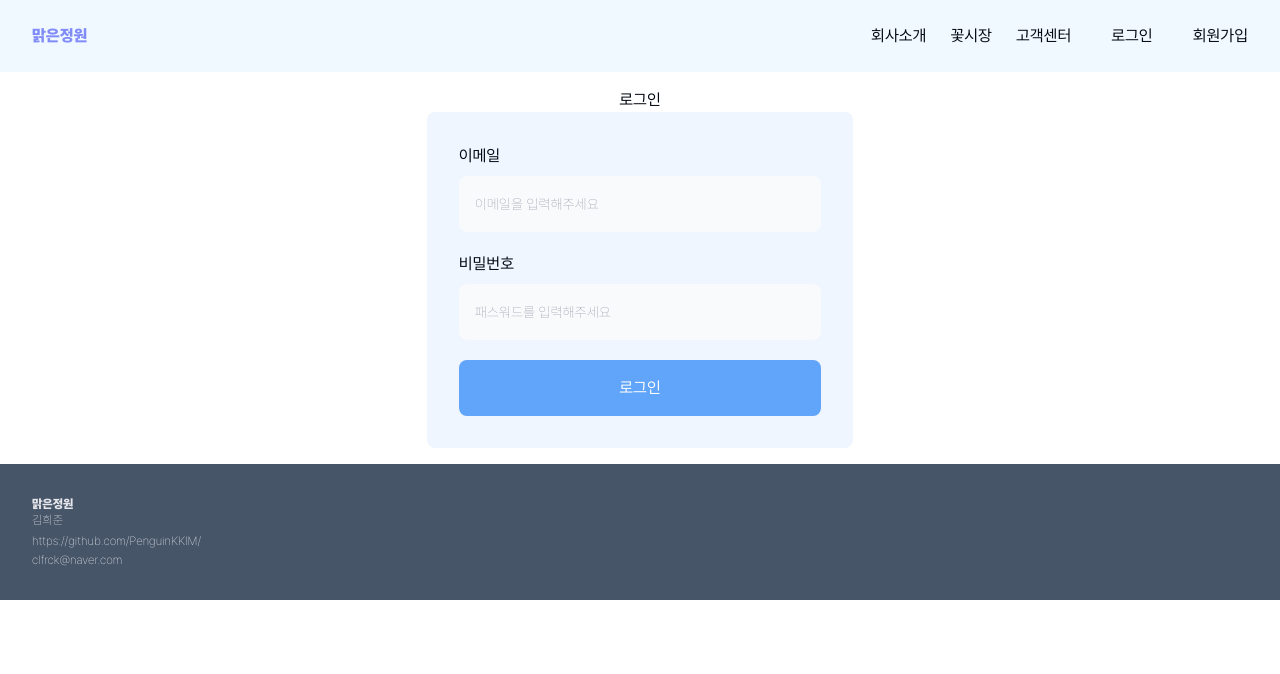
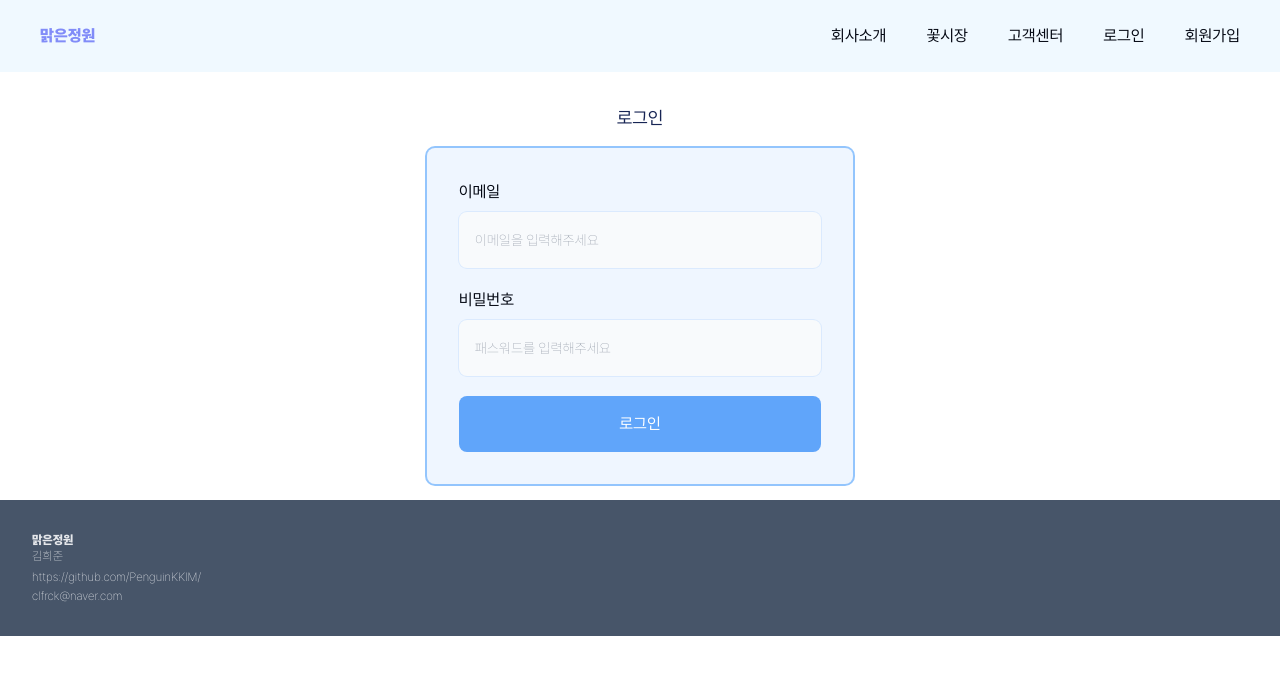
Before and after one commit to PenguinKKIM/flowermarket, a Next.js app: page /login in a window 1280 px wide. Shown: the top 674 px of the page. Built offline with nearby package versions, Linux system fonts and the light colour scheme.

Commit message:
Fix : 헤더 반응형 구현

```diff
--- a/components/Form/InputCVA.ts
+++ b/components/Form/InputCVA.ts
@@ -4,10 +4,12 @@ const formSectionStyle = cva(
   'w-full flex items-center justify-center flex-col my-4',
 );
 
-const formStyle = cva('w-1/3 flex flex-col gap-5  bg-blue-50 p-8 rounded-lg');
+const formStyle = cva(
+  'w-1/3 flex flex-col gap-5  bg-blue-50 p-8 rounded-lg max-lg:w-11/12 ring-2 ring-blue-300',
+);
 
 const inputStyle = cva(
-  'bg-slate-50 flex p-4 rounded-lg placeholder:text-sm placeholder:font-thin ',
+  'bg-slate-50 flex p-4 rounded-lg placeholder:text-sm placeholder:font-thin ring-1 ring-blue-100',
 );
 
 const labelStyle = cva('flex flex-col gap-2');
--- a/components/Join/Join.tsx
+++ b/components/Join/Join.tsx
@@ -10,7 +10,7 @@ function Join() {
   const [state, dispatch] = useFormState(handelJoinForm, null);
   return (
     <section className={formSectionStyle()}>
-      <h1>회원가입</h1>
+      <h1 className="text-blue-950 p-4 text-lg">회원가입</h1>
       <form action={dispatch} className={formStyle()}>
         <FormInput
           labelName="닉네임"
--- a/components/Login/HandleLoginForm.ts
+++ b/components/Login/HandleLoginForm.ts
@@ -1,6 +1,6 @@
 'use server';
 
-import { redirect } from 'next/navigation';
+// import { redirect } from 'next/navigation';
 import bcrypt from 'bcrypt';
 import dataBase from '@/lib/dataBase';
 import getSeccion from '@/lib/session';
@@ -40,7 +40,6 @@ async function handleLoginForm(prevState: any, formData: FormData) {
       },
     };
   }
-  redirect('/');
 }
 
 export default handleLoginForm;
--- a/components/Login/Login.tsx
+++ b/components/Login/Login.tsx
@@ -10,7 +10,7 @@ function Login() {
   const [state, dispatch] = useFormState(handleLoginForm, null);
   return (
     <section className={formSectionStyle()}>
-      <h1>로그인</h1>
+      <h1 className="text-blue-950 p-4 text-lg">로그인</h1>
       <form action={dispatch} className={formStyle()}>
         <FormInput
           labelName="이메일"
--- a/components/Nav/HeaderNav.tsx
+++ b/components/Nav/HeaderNav.tsx
@@ -1,16 +1,35 @@
+'use client';
+
 import Link from 'next/link';
-import { linkConatinerStyle, linkStyle, navStyle } from './HeaderNavCVA';
+import { useState } from 'react';
+import { linkStyle, navStyle } from './HeaderNavCVA';
 
 function HeaderNav() {
+  const [toggle, setToggle] = useState(false);
+
+  const toggleNav = () => {
+    setToggle(!toggle);
+  };
+
   return (
-    <nav className={`${navStyle()}`}>
+    <nav className={`${navStyle()} relative`}>
       <Link href="/" className={`${linkStyle()} font-black text-indigo-400`}>
         맑은정원
       </Link>
-      {/* Todo : 메뉴 눌렀을때 나오게하기, 아이콘구하기 */}
-      <span className="hidden max-sm:flex">메뉴</span>
-      <div className={`${linkConatinerStyle()}  max-sm:hidden`}>
-        <ul className="flex gap-6">
+      <button
+        className="hidden max-sm:flex hover:cursor-pointer"
+        onClick={toggleNav}
+      >
+        메뉴
+      </button>
+      <div
+        className={`${
+          toggle
+            ? 'absolute w-full top-16 left-0 flex flex-col p-5 gap-1'
+            : 'max-sm:hidden'
+        } sm:flex sm:gap-6 sm:static sm:flex-row sm:w-auto sm:p-0`}
+      >
+        <ul className="flex flex-col sm:flex-row gap-1 sm:gap-6">
           <li className={linkStyle()}>
             <Link href="/main">회사소개</Link>
           </li>
@@ -21,7 +40,7 @@ function HeaderNav() {
             <Link href="/main">고객센터</Link>
           </li>
         </ul>
-        <ul className={linkConatinerStyle()}>
+        <ul className="flex flex-col sm:flex-row gap-1 sm:gap-6">
           <li className={linkStyle()}>
             <Link href="/login">로그인</Link>
           </li>
--- /dev/null
+++ b/components/Nav/HeaderNavCVA.ts
@@ -0,0 +1,13 @@
+import { cva } from 'class-variance-authority';
+
+const navStyle = cva(
+  'flex justify-between items-center bg-sky-50 py-2 px-8 shrink-0 ',
+);
+const linkConatinerStyle = cva('flex gap-10 shrink-0 max-sm:hidden');
+const linkStyle = cva('bg-blue-400 p-2 sm:bg-sky-50 sm:py-4');
+
+const mobileNavLiStyle = cva(
+  'w-full flex justify-center bg-blue-600 gap-4 p-5 hover:bg-slate-600',
+);
+
+export { navStyle, linkConatinerStyle, linkStyle, mobileNavLiStyle };
--- a/components/Nav/HeaderNavCVA.tsx
+++ /dev/null
@@ -1,9 +0,0 @@
-import { cva } from 'class-variance-authority';
-
-const navStyle = cva(
-  'flex justify-between items-center bg-sky-50 py-2 px-8 shrink-0',
-);
-const linkConatinerStyle = cva('flex gap-10 shrink-0');
-const linkStyle = cva('py-4');
-
-export { navStyle, linkConatinerStyle, linkStyle };
```
